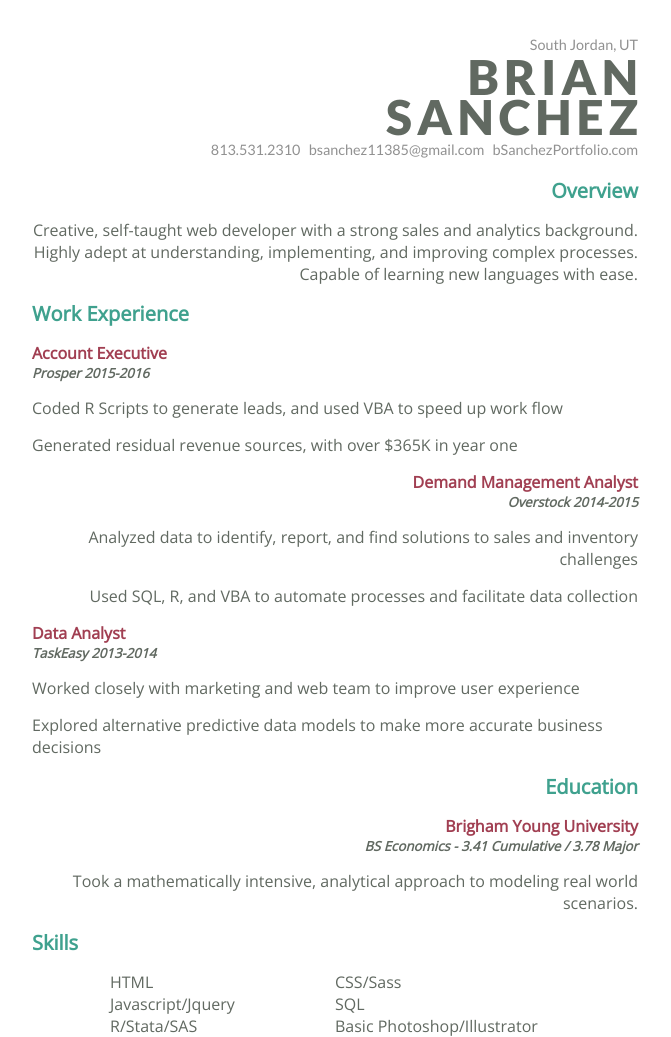
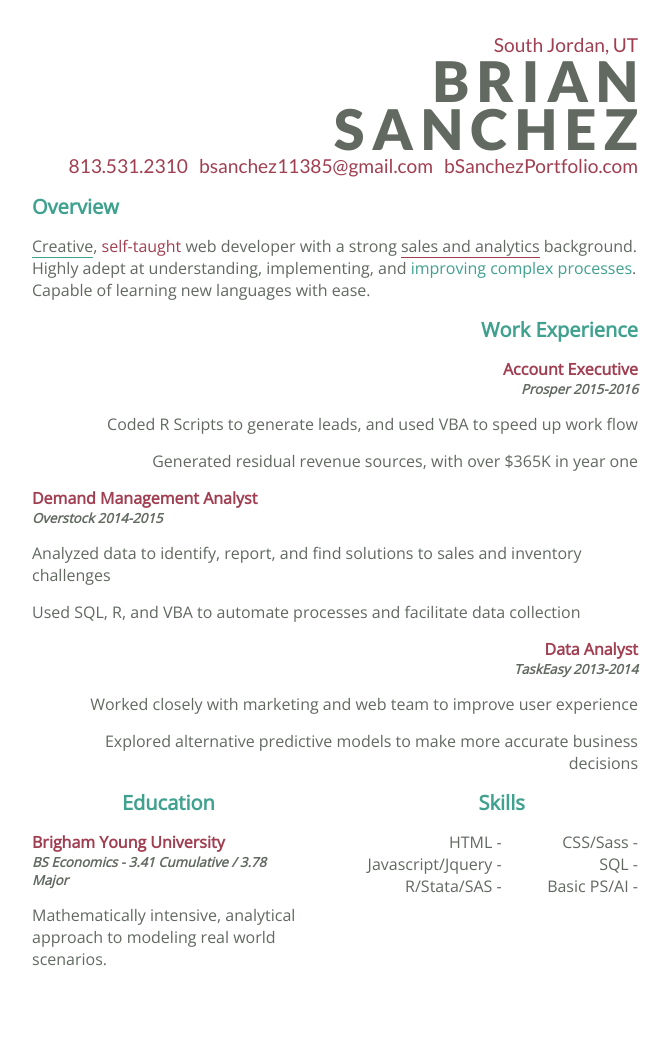
Before and after one commit to bsanchez11385/resume-webdev, a plain HTML site: page index.html in a window 1280 px wide. Shown: the whole page, without its empty margins (305-976 px from the left). After the commit the page ends 970 px from the top, so only its background shows below. Drawn offline with nearby package versions, Linux system fonts and the light colour scheme.

Commit message:
split row between skills and education. added offsets

```diff
--- a/index.html
+++ b/index.html
@@ -8,14 +8,14 @@
 
     <header>
         <H3>South Jordan, UT</H3>
-        <h1>Bria<span>n</span><br>Sanche<span>z</span></h1>
+        <h1>Bria<span class="nls">n</span><br>Sanche<span class="nls">z</span></h1>
         <h3><a href="tel:8135312310">813.531.2310</a> <a href="mailto:someone@example.com">&nbsp;&nbsp;bsanchez11385@gmail.com</a> <a href="www.bsanchezportfolio.com" target="_blank">&nbsp;&nbsp;bSanchezPortfolio.com</a></h3>
     </header>
 
     <section>
         <div class="module overview">
             <h2>Overview</h2>
-            <p>Creative, self-taught web developer with a strong sales and analytics background. Highly adept at understanding, implementing, and improving complex processes. Capable of learning new languages with ease.</p>
+            <p><span class="offset-2a">Creative</span>, <span class="offset-1">self-taught</span> web developer with a strong <span class="offset-1a">sales and analytics</span> background. Highly adept at understanding, implementing, and <span class="offset-2">improving complex processes</span>. Capable of learning new languages with ease.</p>
         </div>
         <div class="module experience">
             <h2>Work Experience</h2>
@@ -51,7 +51,7 @@
                 <div class="job-description">
                     <ul>
                         <li>Worked closely with marketing and web team to improve user experience</li>
-                        <li>Explored alternative predictive data models to make more accurate business decisions</li>
+                        <li>Explored alternative predictive models to make more accurate business decisions</li>
                     </ul>
                 </div>
             </div>
@@ -66,7 +66,7 @@
                     <h5>BS Economics - 3.41 Cumulative / 3.78 Major</h5>
                 </div>
                 <div class="school-description">
-                    <p>Took a mathematically intensive, analytical approach to modeling real world scenarios.
+                    <p>Mathematically intensive, analytical approach to modeling real world scenarios.
                 </div>
             </div>
         </div><!-- end Education -->
@@ -74,22 +74,22 @@
             <h2>Skills</h2>
             <ul>
                 <li class="left">
-                    HTML
+                    HTML -
                 </li>
                 <li class="right">
-                    CSS/Sass
+                    CSS/Sass -
                 </li>
                 <li class="left">
-                    Javascript/Jquery
+                    Javascript/Jquery -
                 </li>
                 <li class="right">
-                    SQL
+                    SQL -
                 </li>
                 <li class="left">
-                    R/Stata/SAS
+                    R/Stata/SAS -
                 </li>
                 <li class="right">
-                    Basic Photoshop/Illustrator
+                    Basic PS/AI -
                 </li>
             </ul>
         </div><!-- end Skills -->
--- a/scss/Typography/_general.scss
+++ b/scss/Typography/_general.scss
@@ -4,8 +4,3 @@ body{
 ul{
 	list-style-type: none;
 }
-h3{
-	font-family: 'Lato',sans-serif;
-	font-weight: 400;
-	font-size: .9rem;
-}
--- a/scss/Typography/_header.scss
+++ b/scss/Typography/_header.scss
@@ -2,9 +2,23 @@ h1{
 	font-family: 'Lato', sans-serif;
 	text-transform: uppercase;
 	letter-spacing: 5px;
-		span{ // undo letter-spacing for the last letter
+		.nls{ // undo letter-spacing for the last letter
 			letter-spacing: 0px;
 		}
 	line-height: 2.5rem;
 	font-size: 3rem;
+
+    @media #{$brk-1}{
+        font-size: 3.5rem;
+        line-height: 3rem;
+        letter-spacing: 7.5px;
+    }
 }
+h3{
+	font-family: 'Lato',sans-serif;
+	font-weight: 400;
+	font-size: 1rem;
+    @media #{$brk-1}{
+        font-size: 1.2rem;
+    }
+}
--- a/scss/Typography/_section.scss
+++ b/scss/Typography/_section.scss
@@ -1,3 +1,21 @@
 h2{
 	font-size: 1.25rem;
 }
+
+// Education
+.education{
+    @media #{$brk-2}{
+        h2{
+            text-align: center;
+        }
+    }
+}
+
+// Skills
+.skills{
+    @media #{$brk-2}{
+        h2{
+            text-align: center;
+        }
+    }
+}
--- a/scss/colors/_general.scss
+++ b/scss/colors/_general.scss
@@ -4,3 +4,15 @@ body{
 h3{
 	color: $secondary-color;
 }
+.offset-1{
+    color: $offset-1;
+}
+.offset-1a{
+    border-bottom: 1px solid $offset-1;
+}
+.offset-2{
+    color: $offset-2;
+}
+.offset-2a{
+    border-bottom: 1px solid $offset-2;
+}
--- a/scss/colors/_header.scss
+++ b/scss/colors/_header.scss
@@ -1,3 +1,11 @@
 h1{
 	color: $tertiary-color;
 }
+h3{
+    color: $quartiary-color;
+}
+header{
+    a:hover{
+        text-decoration: underline;
+    }
+}
--- a/scss/layout/_general.scss
+++ b/scss/layout/_general.scss
@@ -1,5 +1,5 @@
 body{
-	padding: 2.5%;
-	max-width: 670px;
+	padding: $sidePadding;
+	max-width: $maxWidth;
 	margin: auto;
 }
--- a/scss/layout/_section.scss
+++ b/scss/layout/_section.scss
@@ -5,7 +5,7 @@
 h2{
     margin-bottom: $spacer2;
 }
-section .module:nth-of-type(odd){
+section .module:nth-of-type(even){
 	text-align: right;
 }
 
@@ -14,7 +14,7 @@ section .module:nth-of-type(odd){
 
 // Experience
 .job:nth-of-type(even) {
-    text-align: right;
+    text-align: left;
 }
 
 .job-name{
@@ -26,8 +26,20 @@ section .module:nth-of-type(odd){
 }
 
 // Education
+.education{
+    @media #{$brk-2}{
+        width: calc(50% - 2 * #{$sidePadding});
+        float: left;
+    }
+}
 
 // Skills
+.skills{
+    @media #{$brk-2}{
+        width: calc(50% - 2 * #{$sidePadding});
+        float: right;
+    }
+}
 .skills ul{
 	max-width: 450px;
 	margin: auto;
@@ -42,7 +54,7 @@ li.right{
 	width: 50%;
 }
 
-@media #{$brk-narrow}{
+@media #{$brk-skill-toggle}{
 	li.left, li.right {
 		float: none;
 		margin-left: 10%;
--- a/scss/variables/_colors.scss
+++ b/scss/variables/_colors.scss
@@ -12,3 +12,6 @@ $septiary-color: #d1d4d4; //
 $eigth-color: #FCC363;//
 $ninth-color: #4A6FA6;//
 $tenth-color: #FC9F63;//
+
+$offset-1: $quartiary-color;
+$offset-2: $quintiary-color;
--- a/scss/variables/_layout.scss
+++ b/scss/variables/_layout.scss
@@ -1,2 +1,6 @@
+$maxWidth: 670px;
+
 $spacer1: 10px;
 $spacer2: 15px;
+
+$sidePadding: 2.5%;
--- a/scss/variables/_queries.scss
+++ b/scss/variables/_queries.scss
@@ -1,4 +1,7 @@
 // 8.5'' by 11'' page: 670 by 710 to be safe
 
 
-$brk-narrow: 'screen and (max-width: 480px)';
+$brk-skill-toggle: 'screen and (max-width: 335px)';
+
+$brk-1: 'screen and (min-width: 550px)';
+$brk-2: '(min-width: 670px)';
```
Also changed, not shown: css/application.css, 1 other file.
